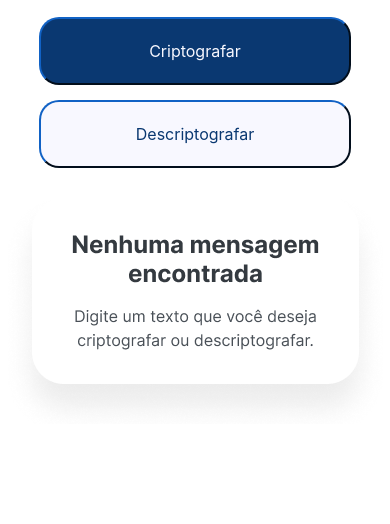
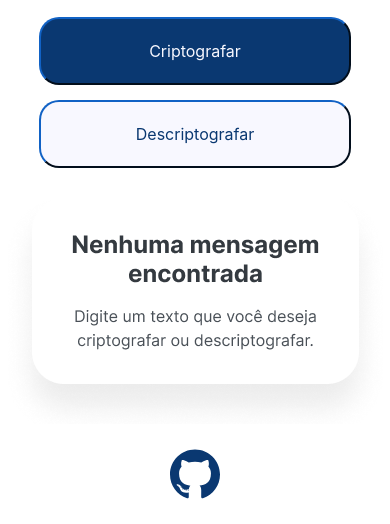
Before and after one commit to fewatts/Desafio-Alura-One, a plain HTML site: page index.html in a window 390 px wide. Shown: the part 639-1163 px from the top of the page. Before the commit the page ends 1063 px from the top, so only its background shows below. Drawn offline with Linux system fonts and the light colour scheme.

Commit message:
Parte 2 do desafio
Footer

```diff
--- a/index.html
+++ b/index.html
@@ -33,8 +33,10 @@
             </picture>
         </section>
     </main>
-    <footer>
-
+    <footer class="footer">
+        <picture>
+            <a href="https://github.com/fewatts" target="_blank"><img src="./assets/github.svg" alt="logo github" class="logo-footer"></a>
+        </picture>
     </footer>
 </body>
 <script src="./app.js"></script>
--- a/style.css
+++ b/style.css
@@ -134,4 +134,16 @@ a {
         align-items: center;
         padding-top: 30px;
     }
+
+    .logo-footer{
+        width: 50px;
+        height: 50px;
+    }
+
+    .footer{
+        display: flex;
+        justify-content: center;
+        align-items: center;
+        padding: 25px;
+    }
 }
```
Also changed, not shown: assets/github.svg (added).
